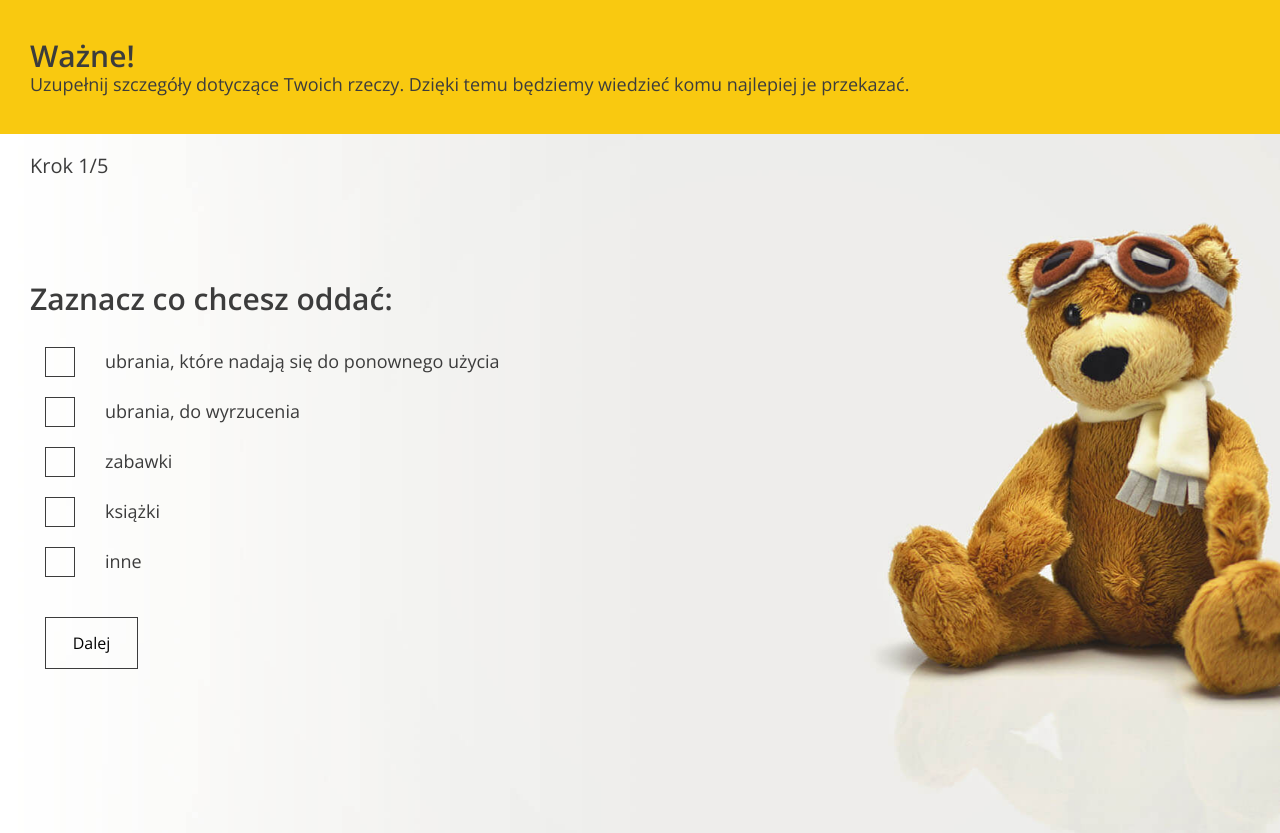
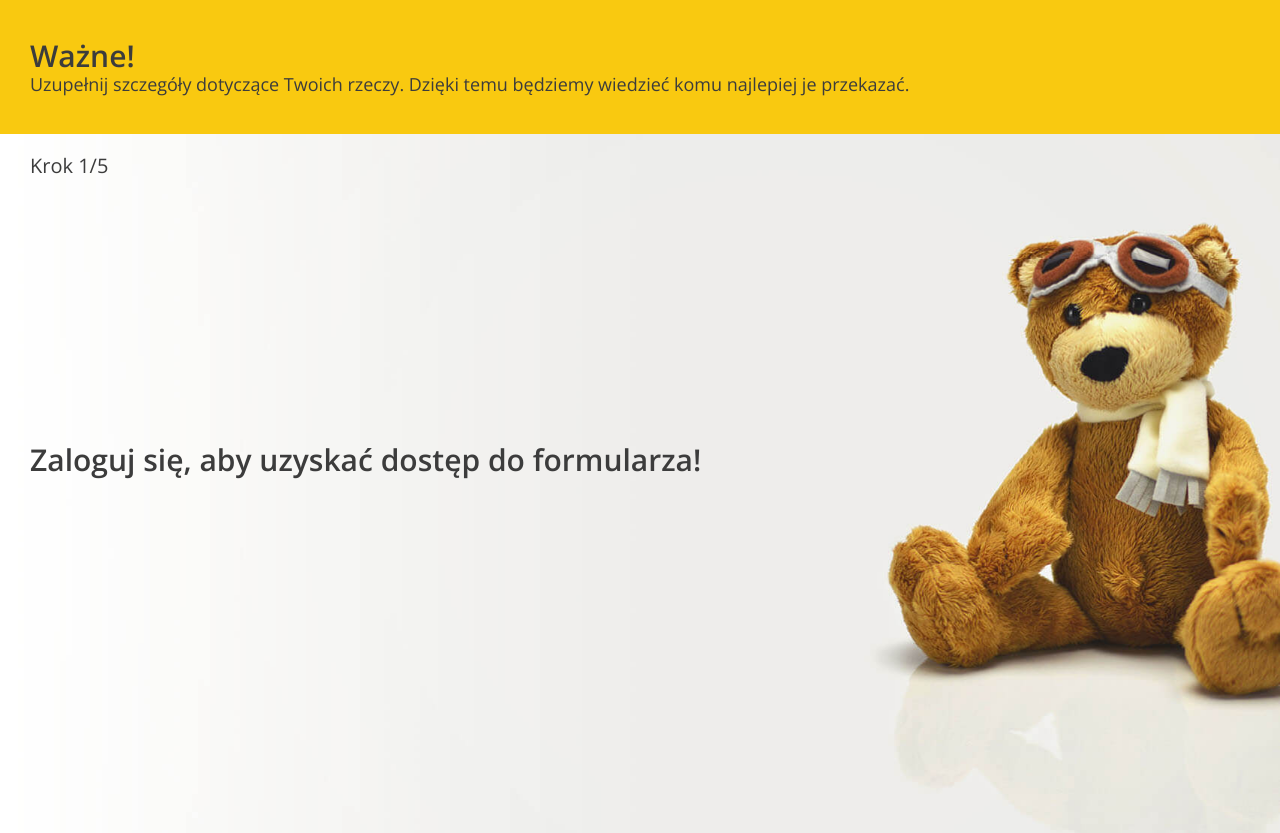
Before and after one commit to skkaz7/Oddam-w-dobre-rece, a Django app: page /form/ in a window 1280 px wide. Shown: the part 801-1634 px from the top of the page. Run offline with Django 4.2, Linux system fonts and the light colour scheme; tables that the repository leaves empty hold one stand-in row (values such as "Sample post").

Commit message:
#5 Przekazywanie darów - krok 1 + krok 2

```diff
--- a/oddam_app/views.py
+++ b/oddam_app/views.py
@@ -26,7 +26,10 @@ class LandingPage(View):
 
 class AddDonation(View):
     def get(self, request):
-        return render(request, 'form.html')
+        categories = Category.objects.all()
+        institutions = Institution.objects.all()
+        return render(request, 'form.html', {'categories': categories,
+                                             'institutions': institutions})
 
 
 class Login(View):
--- a/templates/form.html
+++ b/templates/form.html
@@ -59,64 +59,31 @@
             <div class="form--steps-counter">Krok <span>1</span>/5</div>
 
             <form action="form-confirmation.html" method="post">
+                {% csrf_token %}
+
                 <!-- STEP 1: class .active is switching steps -->
+                {% if not user.is_authenticated %}
+                    <h3><a href="{% url 'login' %}">Zaloguj się, aby uzyskać dostęp do formularza!</a></h3>
+                {% endif %}
+                {% if user.is_authenticated %}
                     <div data-step="1" class="active">
                         <h3>Zaznacz co chcesz oddać:</h3>
 
+                        {% for cat in categories %}
                             <div class="form-group form-group--checkbox">
                                 <label>
-                            <input
-                                    type="checkbox"
-                                    name="categories"
-                                    value="clothes-to-use"
-                            />
+                                    <input type="checkbox" name="categories" value="{{ cat.id }}"/>
                                     <span class="checkbox"></span>
-                            <span class="description"
-                            >ubrania, które nadają się do ponownego użycia</span
-                            >
+                                    <span class="description">{{ cat.name }}</span>
                                 </label>
                             </div>
-
-                    <div class="form-group form-group--checkbox">
-                        <label>
-                            <input
-                                    type="checkbox"
-                                    name="categories"
-                                    value="clothes-useless"
-                            />
-                            <span class="checkbox"></span>
-                            <span class="description">ubrania, do wyrzucenia</span>
-                        </label>
-                    </div>
-
-                    <div class="form-group form-group--checkbox">
-                        <label>
-                            <input type="checkbox" name="categories" value="toys"/>
-                            <span class="checkbox"></span>
-                            <span class="description">zabawki</span>
-                        </label>
-                    </div>
-
-                    <div class="form-group form-group--checkbox">
-                        <label>
-                            <input type="checkbox" name="categories" value="books"/>
-                            <span class="checkbox"></span>
-                            <span class="description">książki</span>
-                        </label>
-                    </div>
-
-                    <div class="form-group form-group--checkbox">
-                        <label>
-                            <input type="checkbox" name="categories" value="other"/>
-                            <span class="checkbox"></span>
-                            <span class="description">inne</span>
-                        </label>
-                    </div>
+                        {% endfor %}
 
                         <div class="form-group form-group--buttons">
                             <button type="button" class="btn next-step">Dalej</button>
                         </div>
                     </div>
+                {% endif %}
 
                 <!-- STEP 2 -->
                 <div data-step="2">
@@ -136,37 +103,22 @@
                 </div>
 
 
-                <!-- STEP 4 -->
+                <!-- STEP 3 -->
                 <div data-step="3">
                     <h3>Wybierz organizacje, której chcesz pomóc:</h3>
 
+                    {% for inst in institutions %}
                     <div class="form-group form-group--checkbox">
                         <label>
-                            <input type="radio" name="organization" value="old"/>
+                            <input type="radio" name="organization" value="{{ inst.id }}"/>
                             <span class="checkbox radio"></span>
                             <span class="description">
-                  <div class="title">Fundacja “Bez domu”</div>
-                  <div class="subtitle">
-                    Cel i misja: Pomoc dla osób nie posiadających miejsca
-                    zamieszkania
-                  </div>
+                              <div class="title">{{ inst.name }}</div>
+                              <div class="subtitle">Cel i misja: {{ inst.description }}</div>
                             </span>
                         </label>
                     </div>
-
-                    <div class="form-group form-group--checkbox">
-                        <label>
-                            <input type="radio" name="organization" value="old"/>
-                            <span class="checkbox radio"></span>
-                            <span class="description">
-                  <div class="title">Fundacja “Dla dzieci"</div>
-                  <div class="subtitle">
-                    Cel i misja: Pomoc osobom znajdującym się w trudnej sytuacji
-                    życiowej.
-                  </div>
-                </span>
-                        </label>
-                    </div>
+                    {% endfor %}
 
                     <div class="form-group form-group--buttons">
                         <button type="button" class="btn prev-step">Wstecz</button>
```
Lines whose indentation alone changed are shown as unchanged.
